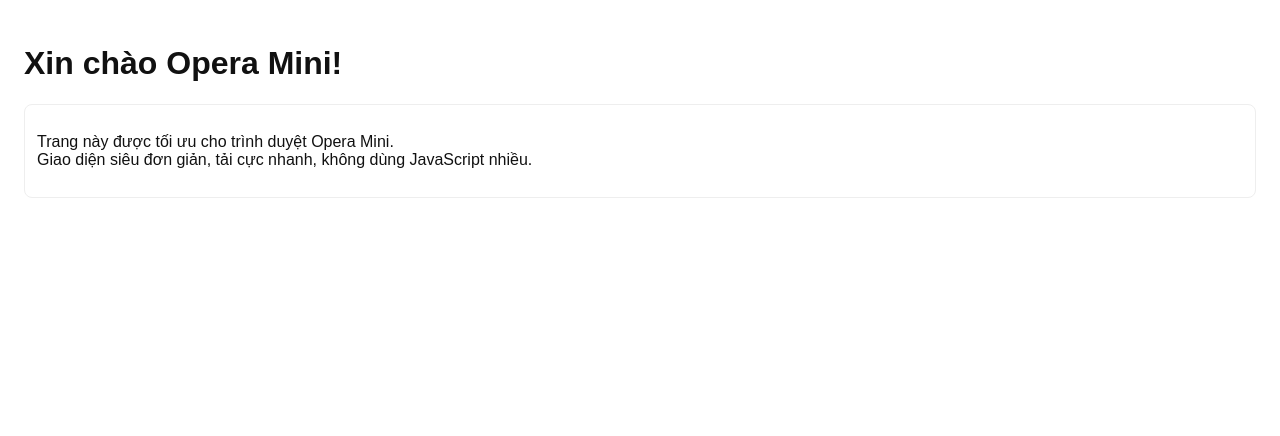
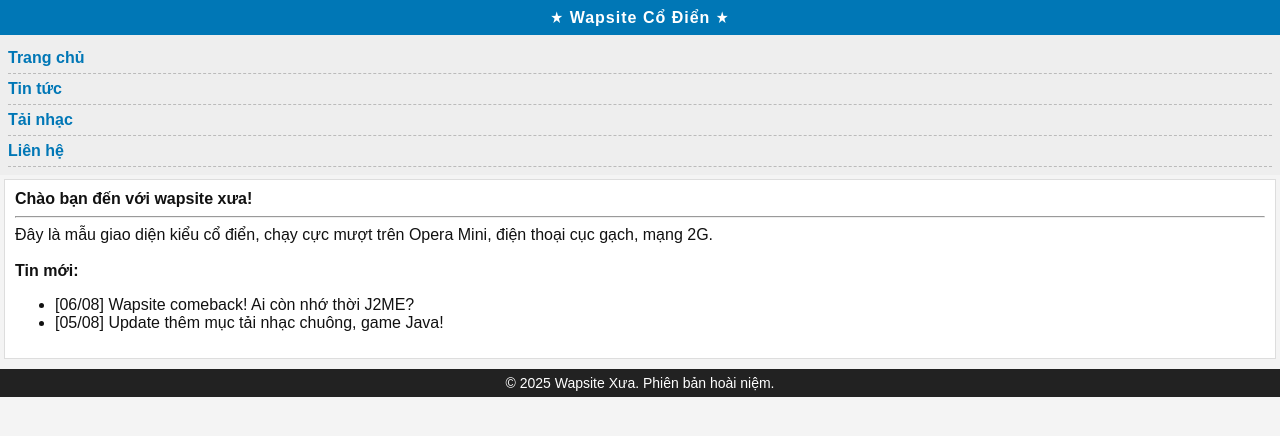
Before and after one commit to hovukhoa/khoapera, a plain HTML site: page index.html in a window 1280 px wide. Drawn offline with Linux system fonts and the light colour scheme.

Commit message:
Update index.html

```diff
--- a/index.html
+++ b/index.html
@@ -2,19 +2,78 @@
 <html lang="vi">
 <head>
   <meta charset="UTF-8">
-  <title>Trang cho Opera Mini</title>
+  <title>Wapsite Xưa</title>
   <meta name="viewport" content="width=device-width, initial-scale=1.0">
   <style>
-    body { font-family: Arial, sans-serif; background: #fff; color: #111; padding: 16px; }
-    .card { border: 1px solid #eee; border-radius: 8px; margin: 16px 0; padding: 12px; }
-    button { font-size: 16px; padding: 8px 12px; border-radius: 6px; }
+    body {
+      background: #f4f4f4;
+      font-family: Arial, Tahoma, sans-serif;
+      color: #111;
+      font-size: 16px;
+      margin: 0;
+      padding: 0;
+    }
+    .wap-header {
+      background: #0077b6;
+      color: #fff;
+      text-align: center;
+      padding: 8px 0;
+      font-weight: bold;
+      letter-spacing: 1px;
+    }
+    .wap-menu {
+      background: #eee;
+      padding: 8px;
+      margin-bottom: 4px;
+    }
+    .wap-menu a {
+      display: block;
+      padding: 6px 0;
+      color: #0077b6;
+      text-decoration: none;
+      border-bottom: 1px dashed #bbb;
+      font-weight: bold;
+    }
+    .wap-content {
+      background: #fff;
+      margin: 0 4px 8px 4px;
+      padding: 10px;
+      border: 1px solid #ddd;
+    }
+    .wap-footer {
+      background: #222;
+      color: #fff;
+      text-align: center;
+      font-size: 14px;
+      padding: 6px 0;
+      margin-top: 10px;
+    }
+    /* Không hiệu ứng, không JS, không icon */
   </style>
 </head>
 <body>
-  <h1>Xin chào Opera Mini!</h1>
-  <div class="card">
-    <p>Trang này được tối ưu cho trình duyệt Opera Mini.<br>
-    Giao diện siêu đơn giản, tải cực nhanh, không dùng JavaScript nhiều.</p>
+  <div class="wap-header">
+    ★ Wapsite Cổ Điển ★
+  </div>
+  <div class="wap-menu">
+    <a href="#">Trang chủ</a>
+    <a href="#">Tin tức</a>
+    <a href="#">Tải nhạc</a>
+    <a href="#">Liên hệ</a>
+  </div>
+  <div class="wap-content">
+    <b>Chào bạn đến với wapsite xưa!</b><br>
+    <hr>
+    Đây là mẫu giao diện kiểu cổ điển, chạy cực mượt trên Opera Mini, điện thoại cục gạch, mạng 2G.<br>
+    <br>
+    <b>Tin mới:</b>
+    <ul>
+      <li>[06/08] Wapsite comeback! Ai còn nhớ thời J2ME?</li>
+      <li>[05/08] Update thêm mục tải nhạc chuông, game Java!</li>
+    </ul>
+  </div>
+  <div class="wap-footer">
+    © 2025 Wapsite Xưa. Phiên bản hoài niệm.
   </div>
 </body>
 </html>
```
